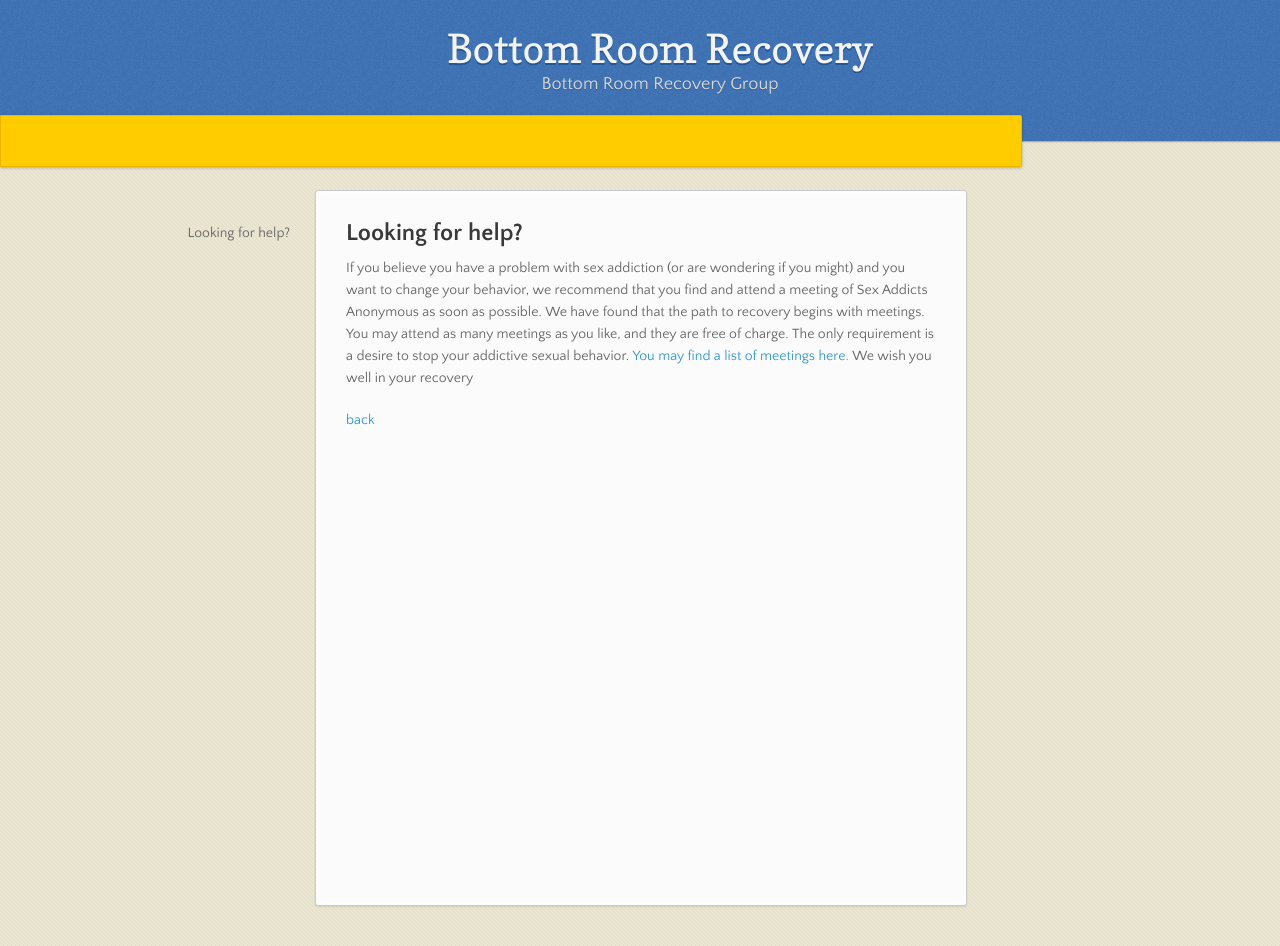
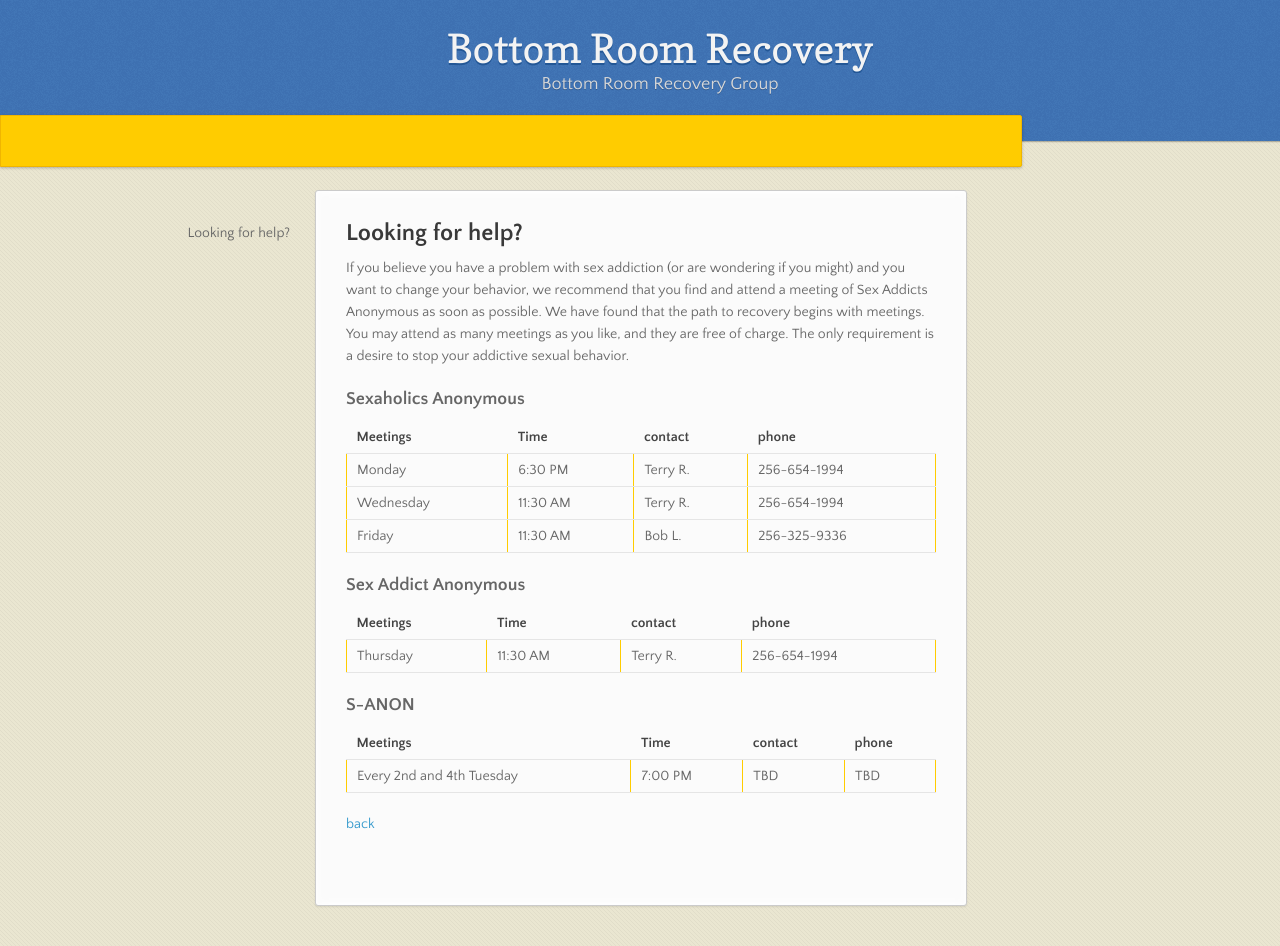
Before and after one commit to jlucas5190/jlucas5190.github.io, a Jekyll site: the page built from meetings-page.md, in a window 1280 px wide and 946 px high. Built offline with Jekyll 4.4.1, drawn with Linux system fonts in a browser that asks for light colours; nearby versions of some CDN libraries; our own code applies the rules of GitHub Pages for plain Markdown files.

Commit message:
updates to info for SA

```diff
--- a/meetings-page.md
+++ b/meetings-page.md
@@ -5,6 +5,29 @@ layout: default
 ## Looking for help?
 
 If you believe you have a problem with sex addiction (or are wondering if you might) and you want to change your behavior, we recommend that you find and attend a meeting of Sex Addicts Anonymous as soon as possible. We have found that the path to recovery begins with meetings. You may attend as many meetings as you like, and they are free of charge.
-The only requirement is a desire to stop your addictive sexual behavior. [You may find a list of meetings here.](https://www.saa-recovery.org/Meetings "Meetings")	We wish you well in your recovery
+The only requirement is a desire to stop your addictive sexual behavior.
+
+
+
+### [](#Sexaholics Anonymous)Sexaholics Anonymous
+
+| Meetings    | Time    | contact  | phone       |
+|:------------|:--------|:---------|:------------|
+| Monday      | 6:30 PM	| Terry R. | 256-654-1994|
+| Wednesday   | 11:30 AM| Terry R. | 256-654-1994|
+| Friday      | 11:30 AM| Bob L.   | 256-325-9336|
+
+### [](#Sex Addict Anonymous)Sex Addict Anonymous
+
+| Meetings    | Time    | contact  | phone       |
+|:------------|:--------|:---------|:------------|
+| Thursday   | 11:30 AM|  Terry R. | 256-654-1994|
+
+
+### [](#S-ANON)S-ANON
+
+| Meetings    | Time    | contact  | phone         |
+|:----------------------------|:-------|:-----|:---|
+| Every 2nd and 4th Tuesday   | 7:00 PM|  TBD | TBD|
 
 [back](./)
```
Also changed, not shown: index.md (+1 -1 lines), sa-twelve-steps-page.md (renamed from tweleve-steps-page.md, +1 -1 lines), saa-twelve-steps-page.md (added, +21 -0 lines).
